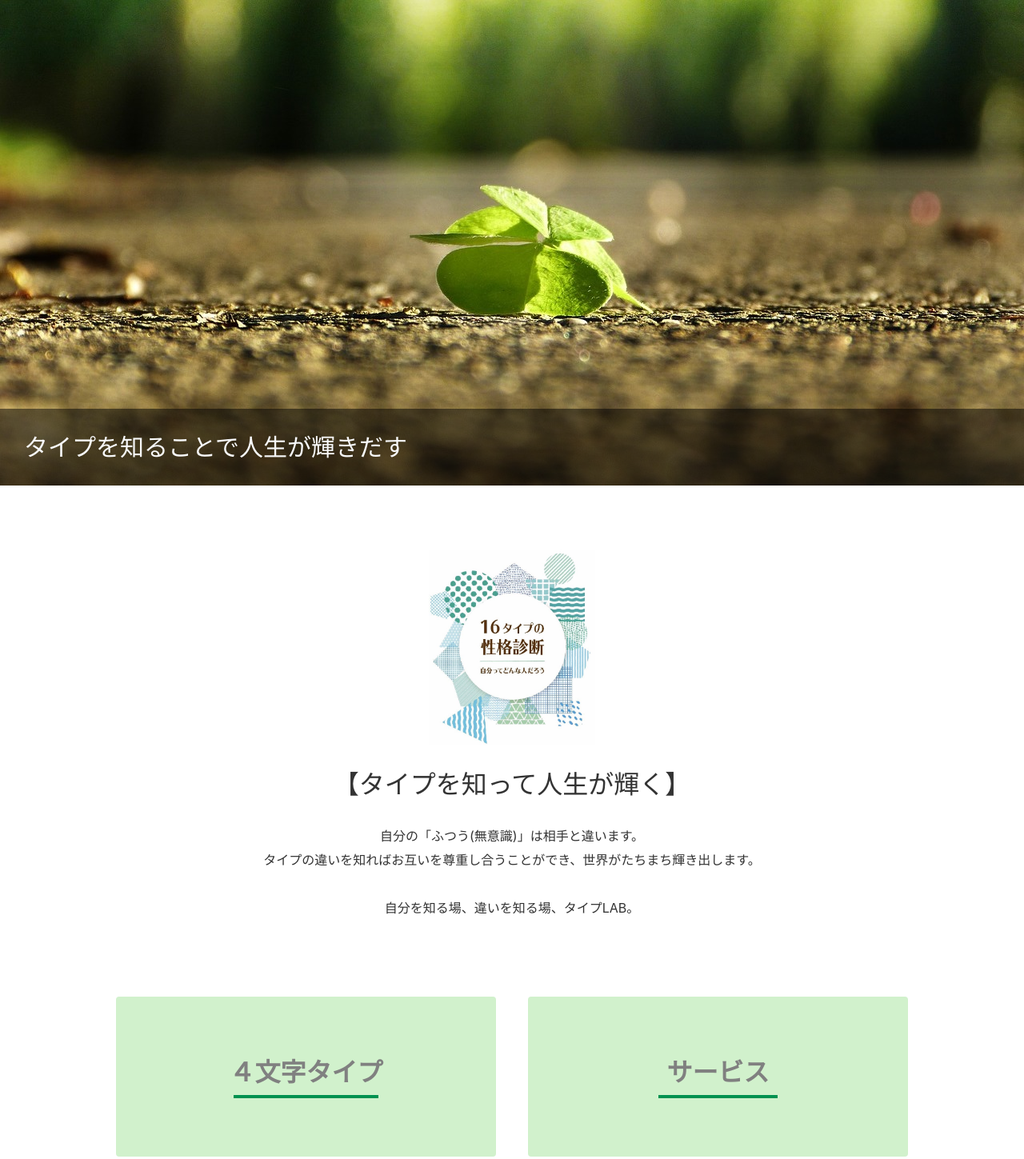
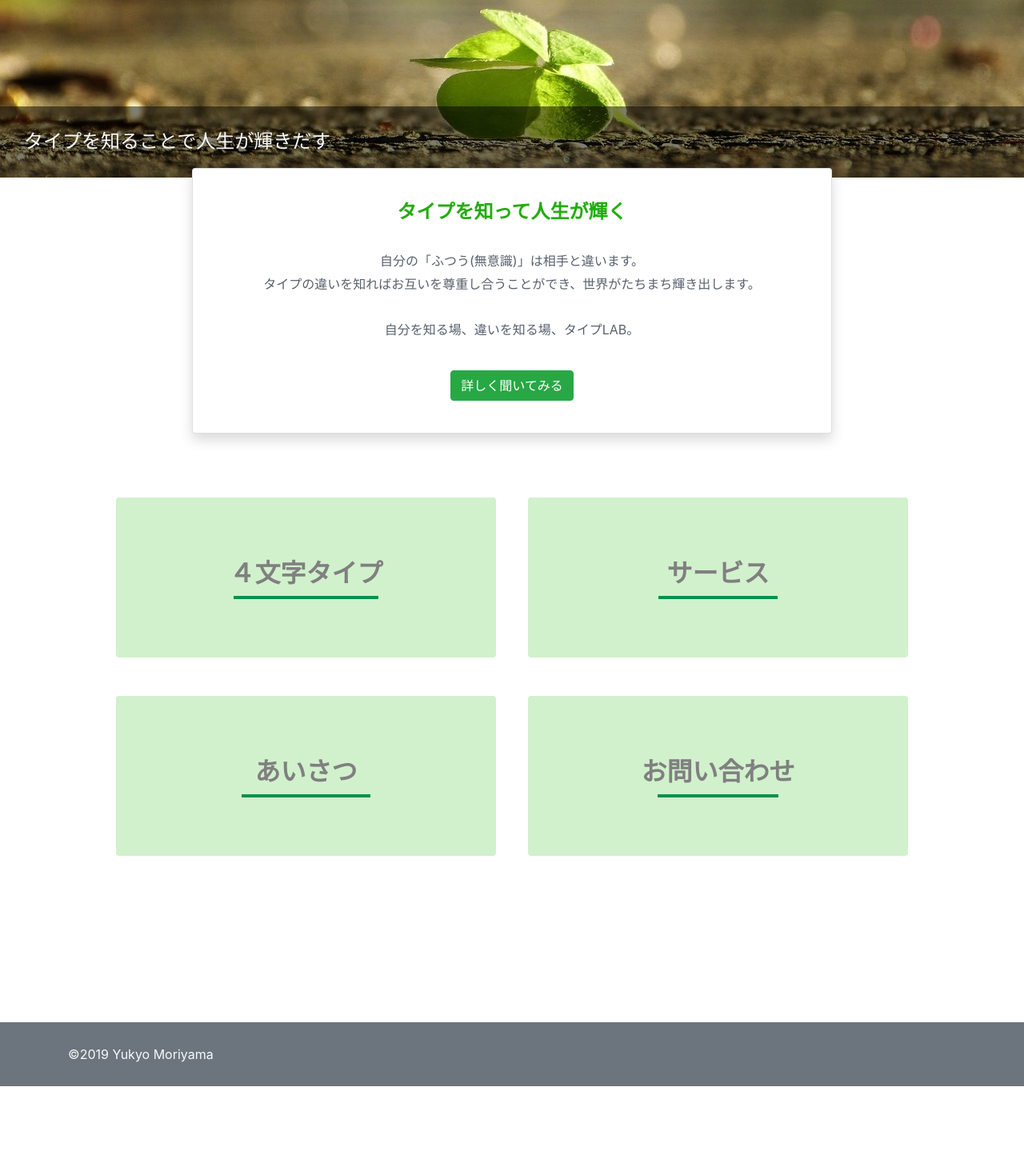
Before and after one commit to yukyoooo/typelab2, a plain HTML site: page index.html in a window 1280 px wide. Shown: the part 178-1627 px from the top of the page at 80% size. After the commit the page ends 1536 px from the top, so only its background shows below. Drawn offline with nearby package versions, Linux system fonts and the light colour scheme.

Commit message:
Update index.html

```diff
--- a/index.html
+++ b/index.html
@@ -6,6 +6,7 @@
     <link rel="stylesheet" href="https://stackpath.bootstrapcdn.com/bootstrap/4.2.1/css/bootstrap.min.css" integrity="sha384-GJzZqFGwb1QTTN6wy59ffF1BuGJpLSa9DkKMp0DgiMDm4iYMj70gZWKYbI706tWS" crossorigin="anonymous">
     <link rel="stylesheet" href="stylesheet.css">
     <link rel="stylesheet" href="responsive.css">
+    <script src="https://ajax.googleapis.com/ajax/libs/jquery/2.1.4/jquery.min.js"></script>
     <title>TypeLab</title>
   </head>
 <body>
@@ -35,28 +36,26 @@
 <main>
 
 <div class="">
-  <div class="jumbotron jumbotron-fluid typelab-top-wrapper">
+  <div class="jumbotron jumbotron-fluid typelab-wrapper">
     <h1 class="display-4 text-light">タイプを知ることで人生が輝きだす</h1>
+
+    <div class="card shadow mx-auto">
+      <div class="card-body">
+        <h2 class="card-title font-weight-bold">タイプを知って人生が輝く</h2>
+        <p class="card-text">
+          自分の「ふつう(無意識)」は相手と違います。
+          <br>タイプの違いを知ればお互いを尊重し合うことができ、世界がたちまち輝き出します。
+          <br>
+          <br>自分を知る場、違いを知る場、タイプLAB。</p>
+        </p>
+        <a href="contact.html" class="btn btn-success">詳しく聞いてみる</a>
+      </div>
+    </div>
+
   </div>
 </div>
 
 <article class="container">
-<div class="row justify-content-center">
-  <div class="col-10 container typelab-box">
-    <div class="row justify-content-center">
-      <div class="col-5 col-md-3">
-        <img src="img/S__1551566.jpg" width="100%" class="mx-auto">
-      </div>
-      <div class="col-12 col-md-10 taypelab-top-text text-center typelab-top-text">
-        <h2>【タイプを知って人生が輝く】</h2>
-        <p>自分の「ふつう(無意識)」は相手と違います。
-        <br>タイプの違いを知ればお互いを尊重し合うことができ、世界がたちまち輝き出します。
-        <br>
-        <br>自分を知る場、違いを知る場、タイプLAB。</p>
-      </div>
-    </div>
-  </div>
-</div>
 
 
 
@@ -85,6 +84,7 @@
         <span>contact<span></h2>
     </a>
   </div>
+</div>
 
 
 
@@ -101,7 +101,7 @@
 </footer>
 
 
-
+<script src = "script.js"></script>
 <script src="https://code.jquery.com/jquery-3.3.1.slim.min.js" integrity="sha384-q8i/X+965DzO0rT7abK41JStQIAqVgRVzpbzo5smXKp4YfRvH+8abtTE1Pi6jizo" crossorigin="anonymous"></script>
 <script src="https://cdnjs.cloudflare.com/ajax/libs/popper.js/1.14.6/umd/popper.min.js" integrity="sha384-wHAiFfRlMFy6i5SRaxvfOCifBUQy1xHdJ/yoi7FRNXMRBu5WHdZYu1hA6ZOblgut" crossorigin="anonymous"></script>
 <script src="https://stackpath.bootstrapcdn.com/bootstrap/4.2.1/js/bootstrap.min.js" integrity="sha384-B0UglyR+jN6CkvvICOB2joaf5I4l3gm9GU6Hc1og6Ls7i6U/mkkaduKaBhlAXv9k" crossorigin="anonymous"></script>
```
